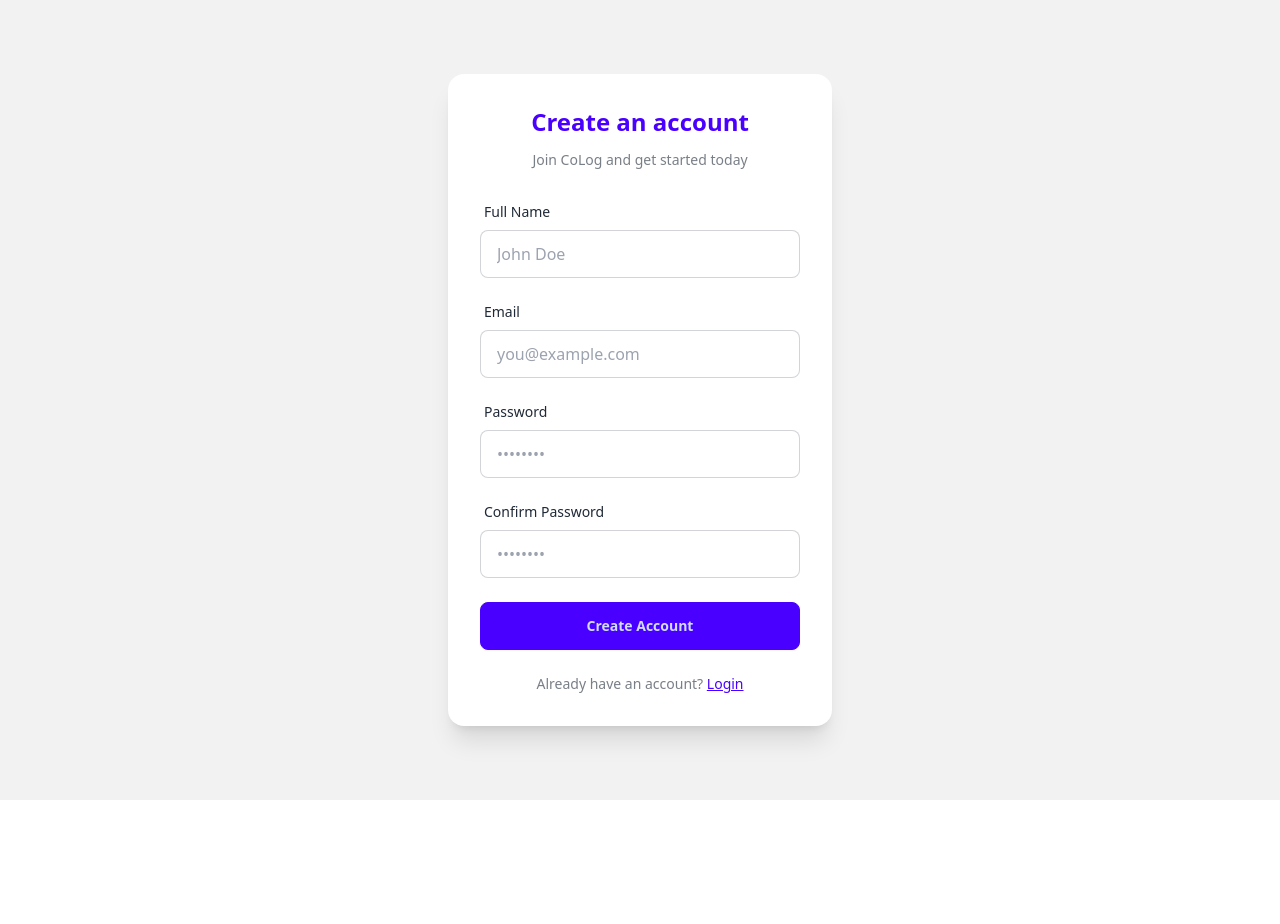
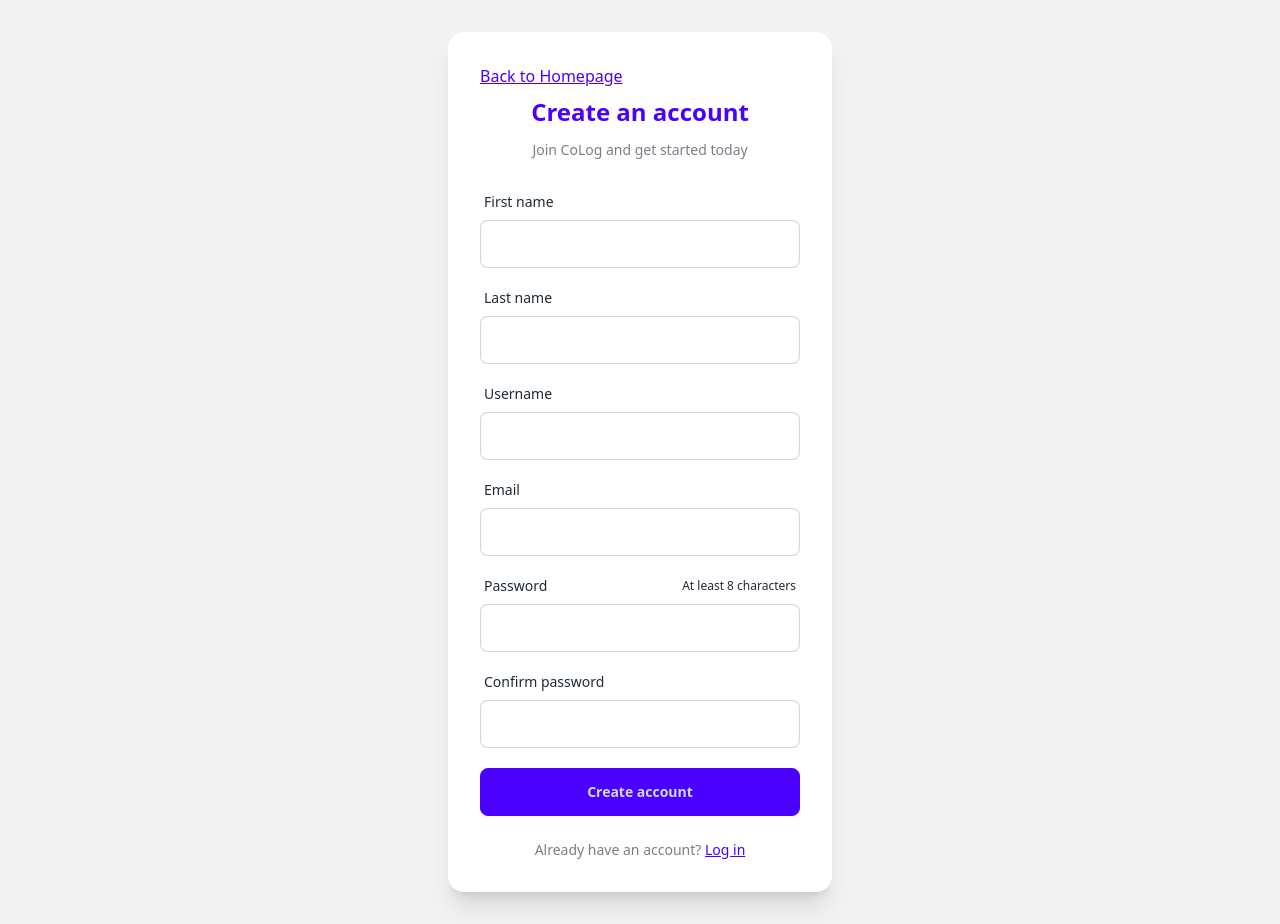
Before and after one commit to Zimgo012/CoLog-Frontend, a React (Vite) app: page /register in a window 1280 px wide. Before the commit the page ends 800 px from the top, so only its background shows below. Built offline with nearby package versions, Linux system fonts and the light colour scheme; no server answers.

Commit message:
fix (register/login) : added home button

```diff
--- a/src/pages/Login.tsx
+++ b/src/pages/Login.tsx
@@ -1,5 +1,5 @@
 import { useState } from "react";
-import { Link, Navigate, useNavigate } from "react-router-dom";
+import { Link, Navigate, useLocation, useNavigate } from "react-router-dom";
 import { ExclamationCircleIcon } from "@heroicons/react/24/outline";
 import { login as loginApi } from "../api/login";
 import { useAuth } from "../auth/AuthContext";
@@ -7,8 +7,10 @@ import { useAuth } from "../auth/AuthContext";
 export default function Login() {
 
     const navigate = useNavigate();
+    const location = useLocation();
     const [error, setError] = useState<string | null>(null);
     const [loading, setLoading] = useState(false);
+    const registeredUsername = (location.state as { registeredUsername?: string } | null)?.registeredUsername;
 
     const {
         isAuthenticated,
@@ -66,6 +68,14 @@ export default function Login() {
             <div className="card w-full max-w-sm bg-base-100 shadow-xl">
                 <div className="card-body">
 
+                    <Link
+                        to="/"
+                        className="link link-primary"
+                        aria-label="Go to CoLog home"
+                    >
+                        Back to Homepage
+                    </Link>
+
                     <h2 className="text-2xl font-bold text-center text-primary mb-1">
                         Welcome back
                     </h2>
@@ -79,6 +89,12 @@ export default function Login() {
                         onSubmit={submit}
                     >
 
+                        {registeredUsername && (
+                            <div role="status" className="alert alert-success py-2.5 px-3.5 text-sm">
+                                <span>Email verified. You can log in now.</span>
+                            </div>
+                        )}
+
                         {error && (
                             <div role="alert" className="alert alert-error py-2.5 px-3.5 text-sm">
                                 <ExclamationCircleIcon className="w-5 h-5 shrink-0" />
@@ -89,7 +105,7 @@ export default function Login() {
                         <label className="form-control w-full">
                             <div className="label">
                                 <span className="label-text">
-                                    Email
+                                    Username
                                 </span>
                             </div>
 
@@ -98,6 +114,7 @@ export default function Login() {
                                 type="text"
                                 placeholder="jdoe223"
                                 className="input input-bordered w-full"
+                                defaultValue={registeredUsername}
                             />
                         </label>
 
--- a/src/pages/Register.tsx
+++ b/src/pages/Register.tsx
@@ -1,80 +1,120 @@
-import { Link, Navigate } from 'react-router-dom'
-import { useAuth } from '../auth/AuthContext'
+import { useState, type FormEvent } from "react";
+import { CheckCircleIcon, ExclamationCircleIcon } from "@heroicons/react/24/outline";
+import { Link, Navigate, useNavigate } from "react-router-dom";
+import { register, verify, type RegisterPayload } from "../api/register";
+import { useAuth } from "../auth/AuthContext";
+import { checkIfUsernameExists } from "../api/user";
+
+type Step = "details" | "verify";
+const initialForm: RegisterPayload = { firstName: "", lastName: "", username: "", email: "", password: "" };
 
 export default function Register() {
-  const { isAuthenticated } = useAuth()
+    const { isAuthenticated } = useAuth();
+    const navigate = useNavigate();
+    const [step, setStep] = useState<Step>("details");
+    const [form, setForm] = useState<RegisterPayload>(initialForm);
+    const [code, setCode] = useState("");
+    const [error, setError] = useState<string | null>(null);
+    const [notice, setNotice] = useState<string | null>(null);
+    const [loading, setLoading] = useState(false);
+    const [usernameChecking, setUsernameChecking] = useState(false);
+    const [usernameExists, setUsernameExists] = useState<boolean | null>(null);
 
-  if (isAuthenticated) {
-    return <Navigate to="/diary" replace />
-  }
+    if (isAuthenticated) return <Navigate to="/diary" replace />;
+    const update = (field: keyof RegisterPayload) => (event: React.ChangeEvent<HTMLInputElement>) => {
+        if (field === "username") setUsernameExists(null);
+        setForm(current => ({ ...current, [field]: event.target.value }));
+    };
 
-  return (
-    <div className="flex items-center justify-center min-h-screen bg-base-200 px-4">
-      <div className="card w-full max-w-sm bg-base-100 shadow-xl">
-        <div className="card-body">
-          <h2 className="text-2xl font-bold text-center text-primary mb-1">Create an account</h2>
-          <p className="text-center text-base-content/60 text-sm mb-4">
-            Join CoLog and get started today
-          </p>
+    async function validateUsername(): Promise<boolean> {
+        const username = form.username.trim();
+        if (!username) return false;
 
-          <form className="flex flex-col gap-4" onSubmit={(e) => e.preventDefault()}>
-            <label className="form-control w-full">
-              <div className="label">
-                <span className="label-text">Full Name</span>
-              </div>
-              <input
-                type="text"
-                placeholder="John Doe"
-                className="input input-bordered w-full"
-              />
-            </label>
+        setUsernameChecking(true);
+        try {
+            const exists = await checkIfUsernameExists(username);
+            setUsernameExists(exists);
+            if (exists) setError("That username already exists. Please choose another one.");
+            return !exists;
+        } catch {
+            setUsernameExists(null);
+            setError("We couldn't check that username. Please try again.");
+            return false;
+        } finally {
+            setUsernameChecking(false);
+        }
+    }
 
-            <label className="form-control w-full">
-              <div className="label">
-                <span className="label-text">Email</span>
-              </div>
-              <input
-                type="email"
-                placeholder="you@example.com"
-                className="input input-bordered w-full"
-              />
-            </label>
+    async function submitRegistration(event: FormEvent<HTMLFormElement>) {
+        event.preventDefault(); setError(null); setNotice(null);
+        if (form.password.length < 8) return setError("Your password must be at least 8 characters.");
+        if (new FormData(event.currentTarget).get("confirmPassword") !== form.password) return setError("Passwords do not match.");
+        if (!(await validateUsername())) {
+            return;
+        }
+        setLoading(true);
+        try {
+            const result = await register(form);
+            setForm(current => ({ ...current, email: result.email || current.email }));
+            setStep("verify"); setNotice("We sent a verification code to your email address.");
+        } catch (err) { setError(err instanceof Error ? err.message : "Unable to create your account. Please try again."); }
+        finally { setLoading(false); }
+    }
 
-            <label className="form-control w-full">
-              <div className="label">
-                <span className="label-text">Password</span>
-              </div>
-              <input
-                type="password"
-                placeholder="••••••••"
-                className="input input-bordered w-full"
-              />
-            </label>
+    async function submitVerification(event: FormEvent<HTMLFormElement>) {
+        event.preventDefault(); setError(null); setNotice(null);
+        if (!code.trim()) return setError("Enter the verification code from your email.");
+        setLoading(true);
+        try { await verify(form.email, code.trim()); navigate("/login", { replace: true, state: { registeredUsername: form.username } }); }
+        catch (err) { setError(err instanceof Error ? err.message : "Unable to verify that code. Please try again."); }
+        finally { setLoading(false); }
+    }
 
-            <label className="form-control w-full">
-              <div className="label">
-                <span className="label-text">Confirm Password</span>
-              </div>
-              <input
-                type="password"
-                placeholder="••••••••"
-                className="input input-bordered w-full"
-              />
-            </label>
+    async function resendCode() {
+        setError(null); setNotice(null); setLoading(true);
+        try { await register(form); setNotice("A new verification code has been sent."); }
+        catch (err) { setError(err instanceof Error ? err.message : "Unable to resend the verification code."); }
+        finally { setLoading(false); }
+    }
 
-            <button type="submit" className="btn btn-primary w-full mt-2">
-              Create Account
-            </button>
-          </form>
+    return <div className="flex min-h-screen items-center justify-center bg-base-200 px-4 py-8"><div className="card w-full max-w-sm bg-base-100 shadow-xl"><div className="card-body">
+        <Link
+            to="/"
+            className="link link-primary"
+            aria-label="Go to CoLog home"
+        >
+            Back to Homepage
+        </Link>
 
-          <p className="text-center text-sm text-base-content/60 mt-4">
-            Already have an account?{' '}
-            <Link to="/login" className="link link-primary">
-              Login
-            </Link>
-          </p>
-        </div>
-      </div>
-    </div>
-  )
+        {step === "details" ? <>
+            <h1 className="mb-1 text-center text-2xl font-bold text-primary">Create an account</h1>
+            <p className="mb-4 text-center text-sm text-base-content/60">Join CoLog and get started today</p>
+            <form className="flex flex-col gap-3" onSubmit={submitRegistration}>
+                {error && <Alert message={error} />}
+                <Field label="First name" value={form.firstName} onChange={update("firstName")} autoComplete="given-name" />
+                <Field label="Last name" value={form.lastName} onChange={update("lastName")} autoComplete="family-name" />
+                <Field label="Username" value={form.username} onChange={update("username")} onBlur={validateUsername} autoComplete="username" hint={usernameChecking ? "Checking…" : usernameExists === true ? "Username already exists" : usernameExists === false ? "Username is available" : undefined} error={usernameExists === true} />
+                <Field label="Email" type="email" value={form.email} onChange={update("email")} autoComplete="email" />
+                <Field label="Password" type="password" value={form.password} onChange={update("password")} autoComplete="new-password" hint="At least 8 characters" />
+                <Field label="Confirm password" name="confirmPassword" type="password" autoComplete="new-password" />
+                <button type="submit" className="btn btn-primary mt-2 w-full" disabled={loading}>{loading ? <span className="loading loading-spinner loading-sm" /> : "Create account"}</button>
+            </form>
+            <p className="mt-4 text-center text-sm text-base-content/60">Already have an account? <Link to="/login" className="link link-primary">Log in</Link></p>
+        </> : <>
+            <CheckCircleIcon className="mx-auto h-12 w-12 text-success" />
+            <h1 className="mb-1 text-center text-2xl font-bold text-primary">Check your email</h1>
+            <p className="mb-4 text-center text-sm text-base-content/60">Enter the code we sent to <span className="font-medium text-base-content">{form.email}</span>.</p>
+            <form className="flex flex-col gap-4" onSubmit={submitVerification}>
+                {error && <Alert message={error} />}{notice && <div role="status" className="alert alert-success py-2.5 px-3.5 text-sm"><span>{notice}</span></div>}
+                <label className="form-control w-full"><div className="label"><span className="label-text">Verification code</span></div><input autoFocus inputMode="numeric" autoComplete="one-time-code" value={code} onChange={event => setCode(event.target.value)} placeholder="Enter your code" className="input input-bordered w-full text-center tracking-[0.25em]" /></label>
+                <button type="submit" className="btn btn-primary w-full" disabled={loading}>{loading ? <span className="loading loading-spinner loading-sm" /> : "Verify email"}</button>
+            </form>
+            <div className="mt-4 text-center text-sm text-base-content/60">Didn't receive it? <button type="button" className="link link-primary" onClick={resendCode} disabled={loading}>Resend code</button><button type="button" className="btn btn-ghost btn-sm mt-2 w-full" onClick={() => { setStep("details"); setError(null); setNotice(null); }}>Use a different email</button></div>
+        </>}
+    </div></div></div>;
 }
+
+function Alert({ message }: { message: string }) { return <div role="alert" className="alert alert-error py-2.5 px-3.5 text-sm"><ExclamationCircleIcon className="h-5 w-5 shrink-0" /><span>{message}</span></div>; }
+function Field({ label, type = "text", value, onChange, onBlur, name, autoComplete, hint, error = false }: { label: string; type?: string; value?: string; onChange?: React.ChangeEventHandler<HTMLInputElement>; onBlur?: React.FocusEventHandler<HTMLInputElement>; name?: string; autoComplete?: string; hint?: string; error?: boolean; }) {
+    return <label className="form-control w-full"><div className="label"><span className="label-text">{label}</span>{hint && <span className={`label-text-alt ${error ? "text-error" : ""}`}>{hint}</span>}</div><input required name={name} type={type} value={value} onChange={onChange} onBlur={onBlur} autoComplete={autoComplete} className={`input input-bordered w-full ${error ? "input-error" : ""}`} /></label>;
+}
```
